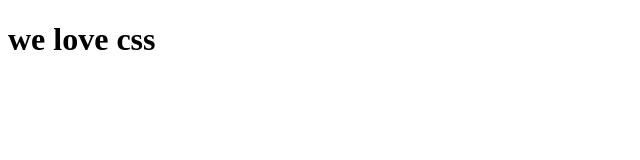
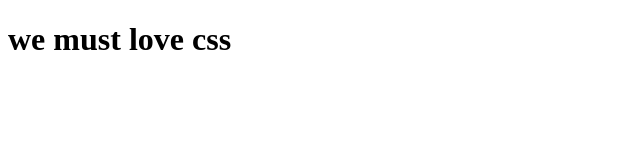
Before and after one commit to BigBBazz/practice-gitlord, a plain HTML site: page tom.html in a window 1280 px wide. Shown: the whole page, without its empty margins (0-640 px from the left). Drawn offline with Linux system fonts and the light colour scheme.

Commit message:
conflict test

```diff
--- a/tom.html
+++ b/tom.html
@@ -7,6 +7,6 @@
     <title>Document</title>
 </head>
 <body>
-    <h1>we love css</h1>
+    <h1>we must love css</h1>
 </body>
 </html>
```
